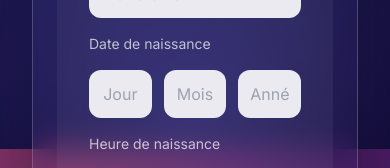
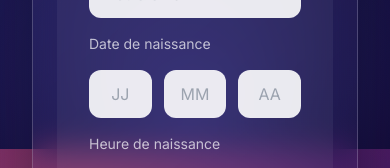
Before and after one commit to arnaudcrestey/astero-minisites, a Next.js app: page /result in a window 390 px wide. Shown: the part 1539-1707 px from the top of the page. Built offline with nearby package versions, Linux system fonts and the light colour scheme; no server answers.

Commit message:
Update ResultClient.tsx

```diff
--- a/components/ResultClient.tsx
+++ b/components/ResultClient.tsx
@@ -216,15 +216,51 @@ export function ResultClient() {
 </div>
 
 <div className="grid grid-cols-3 gap-3">
-              <input placeholder="Jour" maxLength={2}
+
+  {/* MOBILE */}
+  <input
+    placeholder="JJ"
+    maxLength={2}
     onChange={(e)=>setBirthDate(prev => `${e.target.value}/${prev.split("/")[1]||""}/${prev.split("/")[2]||""}`)}
-                className="rounded-xl bg-white/90 px-3 py-3 text-center text-black"/>
-              <input placeholder="Mois" maxLength={2}
+    className="rounded-xl bg-white/90 px-3 py-3 text-center text-black block md:hidden"
+  />
+
+  <input
+    placeholder="MM"
+    maxLength={2}
     onChange={(e)=>setBirthDate(prev => `${prev.split("/")[0]||""}/${e.target.value}/${prev.split("/")[2]||""}`)}
-                className="rounded-xl bg-white/90 px-3 py-3 text-center text-black"/>
-              <input placeholder="Année" maxLength={4}
+    className="rounded-xl bg-white/90 px-3 py-3 text-center text-black block md:hidden"
+  />
+
+  <input
+    placeholder="AA"
+    maxLength={4}
     onChange={(e)=>setBirthDate(prev => `${prev.split("/")[0]||""}/${prev.split("/")[1]||""}/${e.target.value}`)}
-                className="rounded-xl bg-white/90 px-3 py-3 text-center text-black"/>
+    className="rounded-xl bg-white/90 px-3 py-3 text-center text-black block md:hidden"
+  />
+
+  {/* DESKTOP */}
+  <input
+    placeholder="Jour"
+    maxLength={2}
+    onChange={(e)=>setBirthDate(prev => `${e.target.value}/${prev.split("/")[1]||""}/${prev.split("/")[2]||""}`)}
+    className="rounded-xl bg-white/90 px-3 py-3 text-center text-black hidden md:block"
+  />
+
+  <input
+    placeholder="Mois"
+    maxLength={2}
+    onChange={(e)=>setBirthDate(prev => `${prev.split("/")[0]||""}/${e.target.value}/${prev.split("/")[2]||""}`)}
+    className="rounded-xl bg-white/90 px-3 py-3 text-center text-black hidden md:block"
+  />
+
+  <input
+    placeholder="Année"
+    maxLength={4}
+    onChange={(e)=>setBirthDate(prev => `${prev.split("/")[0]||""}/${prev.split("/")[1]||""}/${e.target.value}`)}
+    className="rounded-xl bg-white/90 px-3 py-3 text-center text-black hidden md:block"
+  />
+
 </div>
 
             <div className="text-left text-sm text-white/70">
```
Lines whose indentation alone changed are shown as unchanged.
